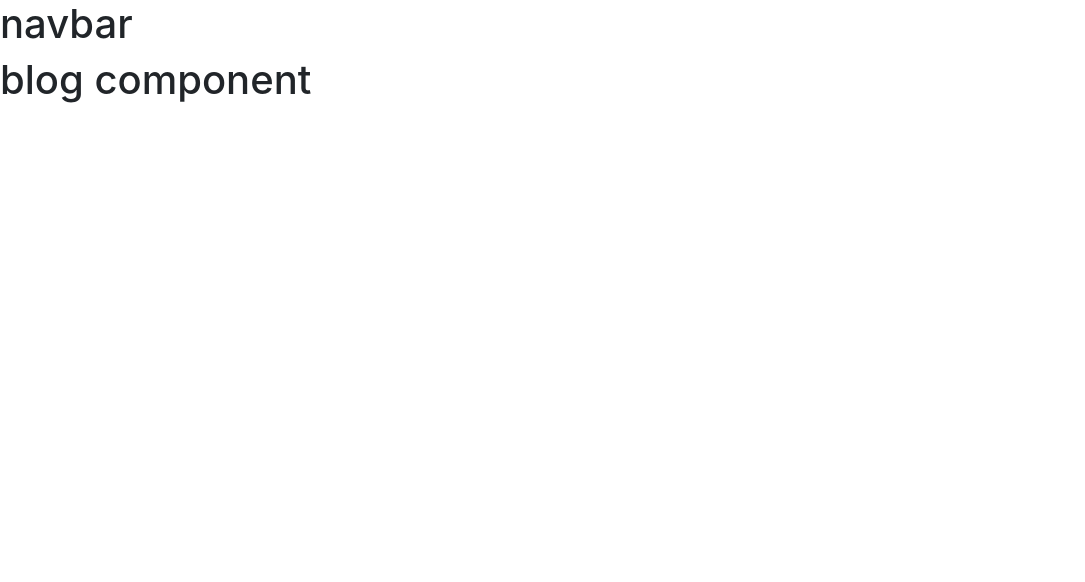
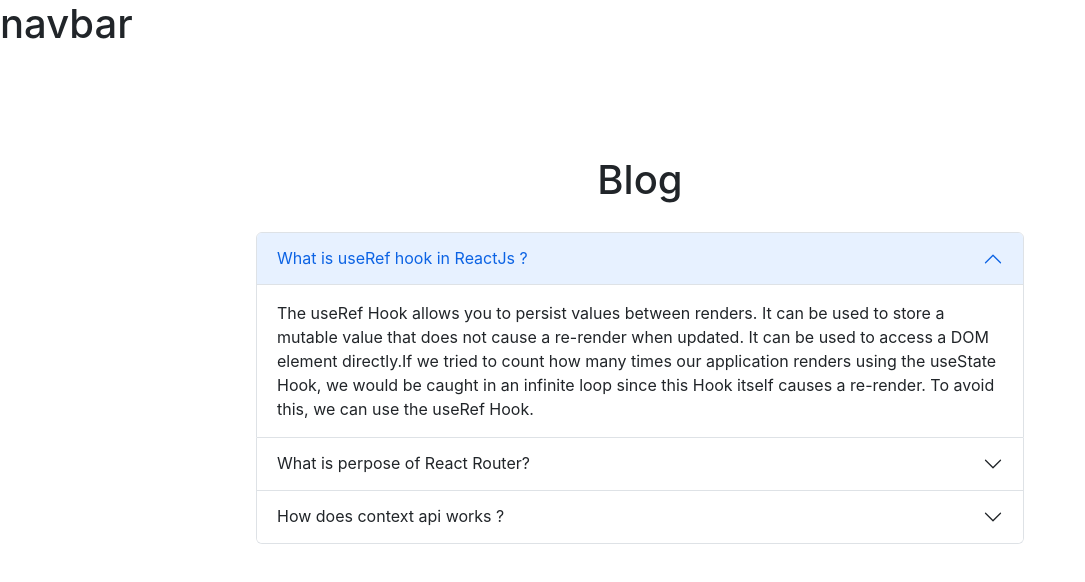
Before and after one commit to rohitkhan4141/quiz-ace, a React (Create React App) app: page /blog in a window 1280 px wide. Shown: the top 582 px of the page, without its empty margins (0-1085 px from the left). Built offline with nearby package versions, Linux system fonts and the light colour scheme.

Commit message:
blog component content added

```diff
--- a/src/components/Blog/Blog.jsx
+++ b/src/components/Blog/Blog.jsx
@@ -1,9 +1,54 @@
 import React from "react";
-// import Accordion from "react-bootstrap/Accordion";
-// import "./Blog.css";
+import Accordion from "react-bootstrap/Accordion";
+import "./Blog.css";
 
 const Blog = () => {
-  return <h1>blog component</h1>;
+  return (
+    <div className='blog'>
+      <h1>Blog</h1>
+      <Accordion defaultActiveKey={["0"]} alwaysOpen>
+        <Accordion.Item eventKey='0'>
+          <Accordion.Header>What is useRef hook in ReactJs ?</Accordion.Header>
+          <Accordion.Body>
+            The useRef Hook allows you to persist values between renders. It can
+            be used to store a mutable value that does not cause a re-render
+            when updated. It can be used to access a DOM element directly.If we
+            tried to count how many times our application renders using the
+            useState Hook, we would be caught in an infinite loop since this
+            Hook itself causes a re-render. To avoid this, we can use the useRef
+            Hook.
+          </Accordion.Body>
+        </Accordion.Item>
+        <Accordion.Item eventKey='1'>
+          <Accordion.Header>What is perpose of React Router?</Accordion.Header>
+          <Accordion.Body>
+            React Router is a standard library for routing in React. It enables
+            the navigation among views of various components in a React
+            Application, allows changing the browser URL, and keeps the UI in
+            sync with the URL.
+          </Accordion.Body>
+        </Accordion.Item>
+        <Accordion.Item eventKey='2'>
+          <Accordion.Header>How does context api works ?</Accordion.Header>
+          <Accordion.Body>
+            The React Context API is a way for a React app to effectively
+            produce global variables that can be passed around. This is the
+            alternative to "prop drilling" or moving props from grandparent to
+            child to parent, and so on. Context is also touted as an easier,
+            lighter approach to state management using Redux.
+            <br />
+            <br />
+            React.createContext() is all you need. It returns a consumer and a
+            provider. Provider is a component that as it's names suggests
+            provides the state to its children. It will hold the "store" and be
+            the parent of all the components that might need that store.
+            Consumer as it so happens is a component that consumes and uses the
+            state.
+          </Accordion.Body>
+        </Accordion.Item>
+      </Accordion>
+    </div>
+  );
 };
 
 export default Blog;
```
